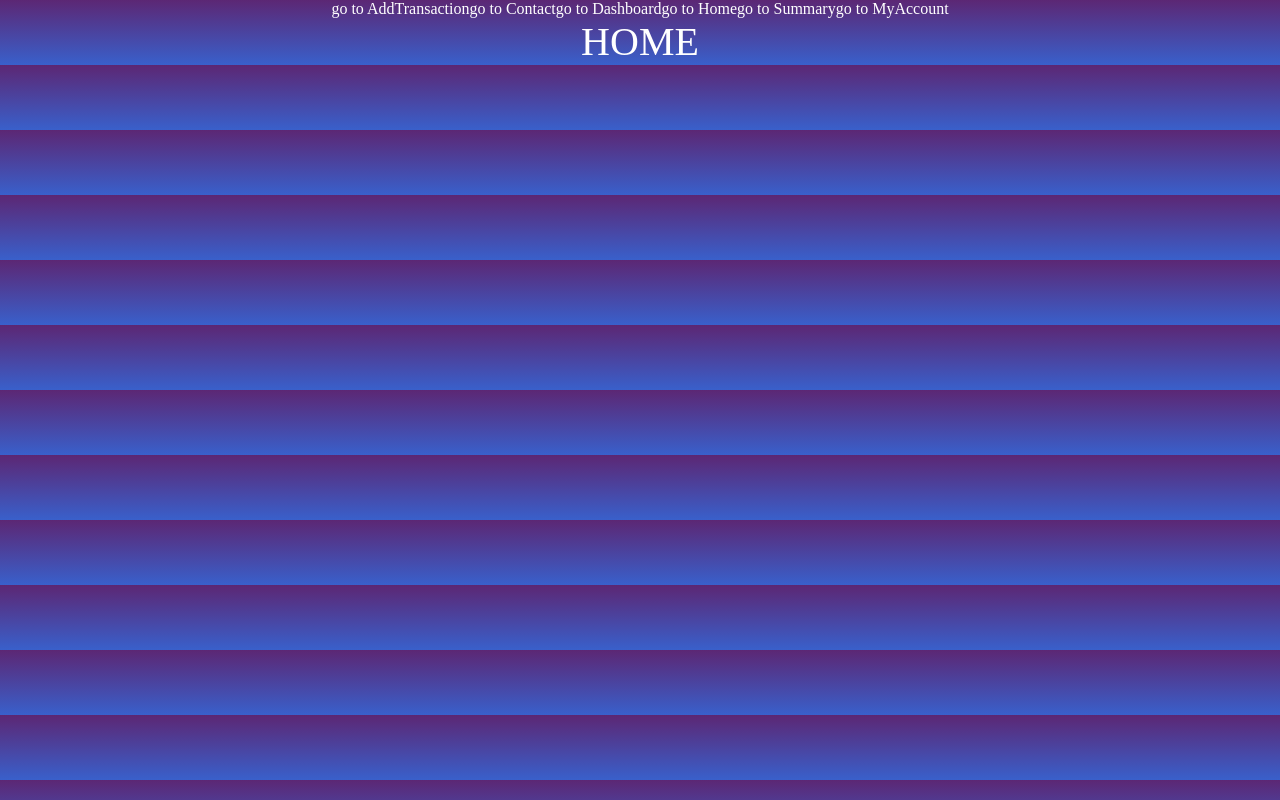
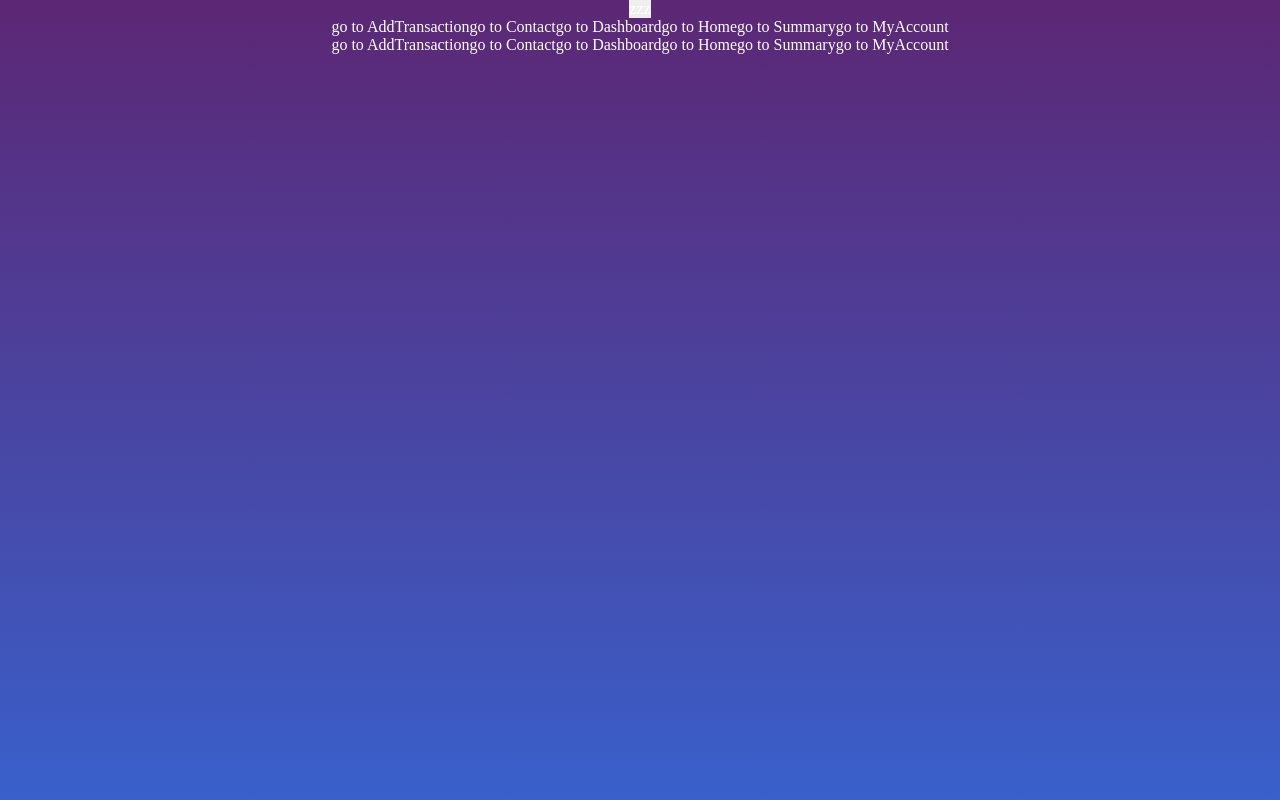
Before and after one commit to AlexandraJUREDIEU/NestEgg.App, a React (Vite) app: page /Home in a window 1280 px wide. Built offline with nearby package versions, Linux system fonts and the light colour scheme.

Commit message:
🐛bug: Optimisations de code

```diff
--- a/index.html
+++ b/index.html
@@ -3,7 +3,7 @@
   <head>
     <meta charset="UTF-8" />
     <meta name="viewport" content="width=device-width, initial-scale=1.0" />
-    <link rel="icon" type="image/ico" href="public/logo.ico" />
+    <link rel="icon" type="image/ico" href="/logo.ico" />
     <title>NestEgg</title>
   </head>
   <body>
--- a/src/App.jsx
+++ b/src/App.jsx
@@ -1,13 +1,16 @@
-import React, { Fragment } from 'react';
+import React from 'react';
 import GlobalStyle from './GlobalStyle';
 import Routeur from './Routeur';
+import Button from './composants/Button';
 
 function App() {
   return (
-    <Fragment>
+    <>
       <GlobalStyle />
+      <Button
+      />
       <Routeur />
-    </Fragment>
+    </>
   );
 };
 
--- a/src/Routeur.jsx
+++ b/src/Routeur.jsx
@@ -1,5 +1,4 @@
-import { Controller } from "@svgdotjs/svg.js";
-import React, { Fragment } from "react";
+import React from "react";
 import {
   RouterProvider,
   NavLink,
@@ -11,8 +10,8 @@ import AddTransaction from "./pages/AddTransaction";
 import Contact from "./pages/Contact";
 import Dashboard from "./pages/Dashboard";
 import Home from "./pages/Home";
-import MyAccount from "./pages/MyAccount/MyAccount";
-import Summary from "./pages/Summary/Summary";
+import MyAccount from "./pages/MyAccount";
+import Summary from "./pages/Summary";
 import Error from "./pages/Error";
 
 const router = createBrowserRouter([
@@ -20,7 +19,7 @@ const router = createBrowserRouter([
     path: "/",
     element: (
       <>
-        <Root />
+        <Home />
       </>
     ),
     errorElement: <Error />,
@@ -53,25 +52,6 @@ const router = createBrowserRouter([
   },
 ]);
 
-function Root() {
-  return (
-    <>
-      <header>
-        <nav>
-          <NavLink to="/AddTransaction">go to AddTransaction</NavLink>
-          <NavLink to="/Contact">go to Contact</NavLink>
-          <NavLink to="/Dashboard">go to Dashboard</NavLink>
-          <NavLink to="/Home">go to Home</NavLink>
-          <NavLink to="/Summary">go to Summary</NavLink>
-          <NavLink to="/MyAccount">go to MyAccount</NavLink>
-        </nav>
-        <div>
-          <Outlet />
-        </div>
-      </header>
-    </>
-  );
-}
 
 function Routeur() {
   return (
--- a/src/composants/Button.jsx
+++ b/src/composants/Button.jsx
@@ -1,29 +1,30 @@
+import styled from 'styled-components'
+
+const styleButton = styled.button`
+display: flex;
+padding: 2em;
+backgroundColor: white;
+borderRadius: 100vh;
+blur: 19%;
+boxShadow: 2em 1em 1em black;
+`;
+
+
 function Button(props) {
-  const styleButton = {
-    display: "flex",
-    padding: "2em",
-    backgroundColor: "white",
-    borderRadius: "100vh",
-    blur: "19%",
-    boxShadow: "2em 1em 1em black",
-  };
-  if (props.image == undefined) {
-    //aucune image
-    return (
-      <button style={styleButton}>
-        {props.action} & {props.text}
-      </button>
-    );
-  } else {
-    //présence d'une image
-    return (
-      <button style={styleButton}>
-        <a href={props.path}>
-          {props.action} & {props.image} & {props.text}
-        </a>
-      </button>
-    );
-  }
+  // State
+
+
+
+
+
+  //Comportement (click...)
+
+
+
+
+
+  //Return (qu'est ce qu'il affche)
+  return (<button>zzz</button>);
 }
 
 export default Button;
--- a/src/globalStyle.jsx
+++ b/src/globalStyle.jsx
@@ -17,6 +17,7 @@ const GlobalStyle = createGlobalStyle`
       background: rgb(92, 39, 116);
       background: linear-gradient(180deg, rgba(92, 39, 116, 1) 0%, rgba(57, 96, 203, 1) 100%);
       width: 100vw;
+      height:100vh;
       overflow-x: hidden;
   }
 
--- a/src/pages/Home.jsx
+++ b/src/pages/Home.jsx
@@ -1,9 +1,26 @@
+import {
+    NavLink,
+    Outlet,
+  } from "react-router-dom";
+
 function Home() {
-    return (
+  return (
+    <>
+      <header>
+        <nav>
+          <NavLink to="/AddTransaction">go to AddTransaction</NavLink>
+          <NavLink to="/Contact">go to Contact</NavLink>
+          <NavLink to="/Dashboard">go to Dashboard</NavLink>
+          <NavLink to="/Home">go to Home</NavLink>
+          <NavLink to="/Summary">go to Summary</NavLink>
+          <NavLink to="/MyAccount">go to MyAccount</NavLink>
+        </nav>
         <div>
-            <h1>Home</h1>
+          <Outlet />
         </div>
-    );
+      </header>
+    </>
+  );
 }
 
 export default Home;
```
Also changed, not shown: src/pages/MyAccount.jsx (renamed from src/pages/MyAccount/MyAccount.jsx), src/pages/Summary.jsx (renamed from src/pages/Summary/Summary.jsx).
